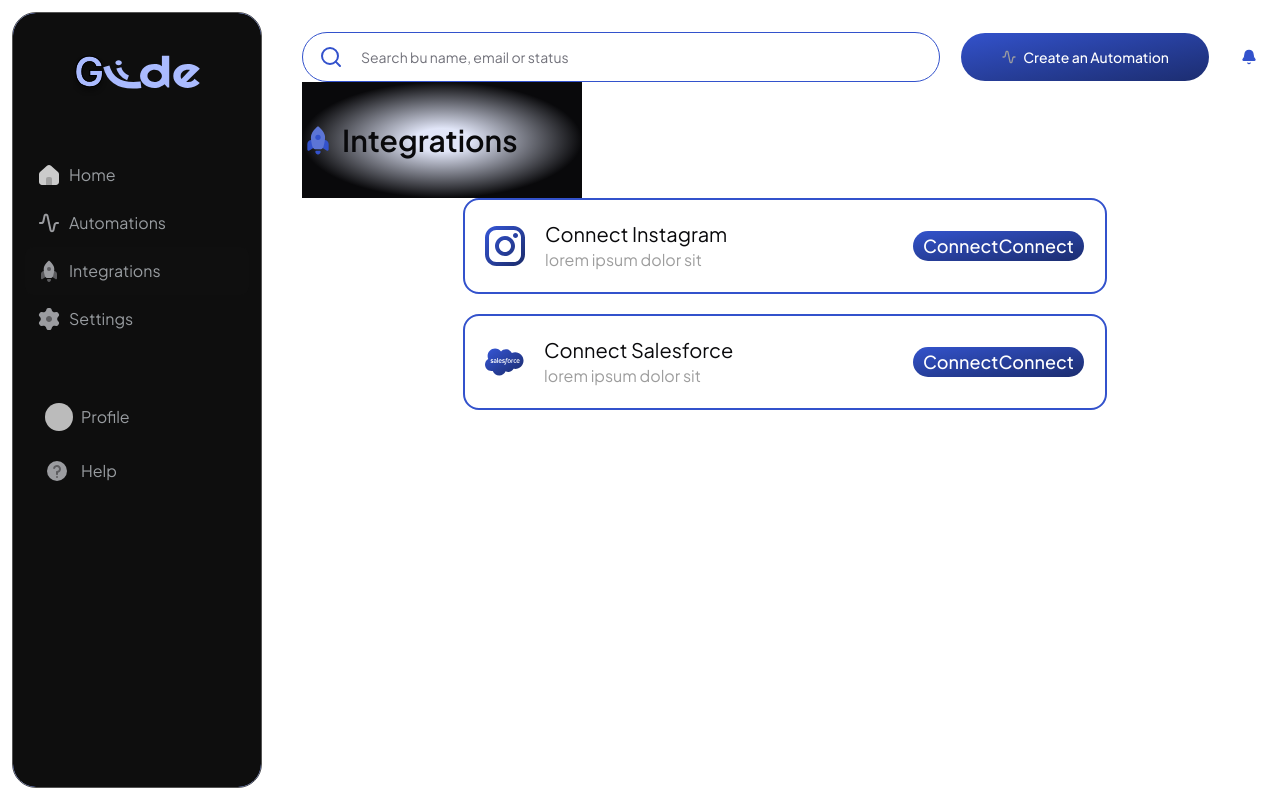
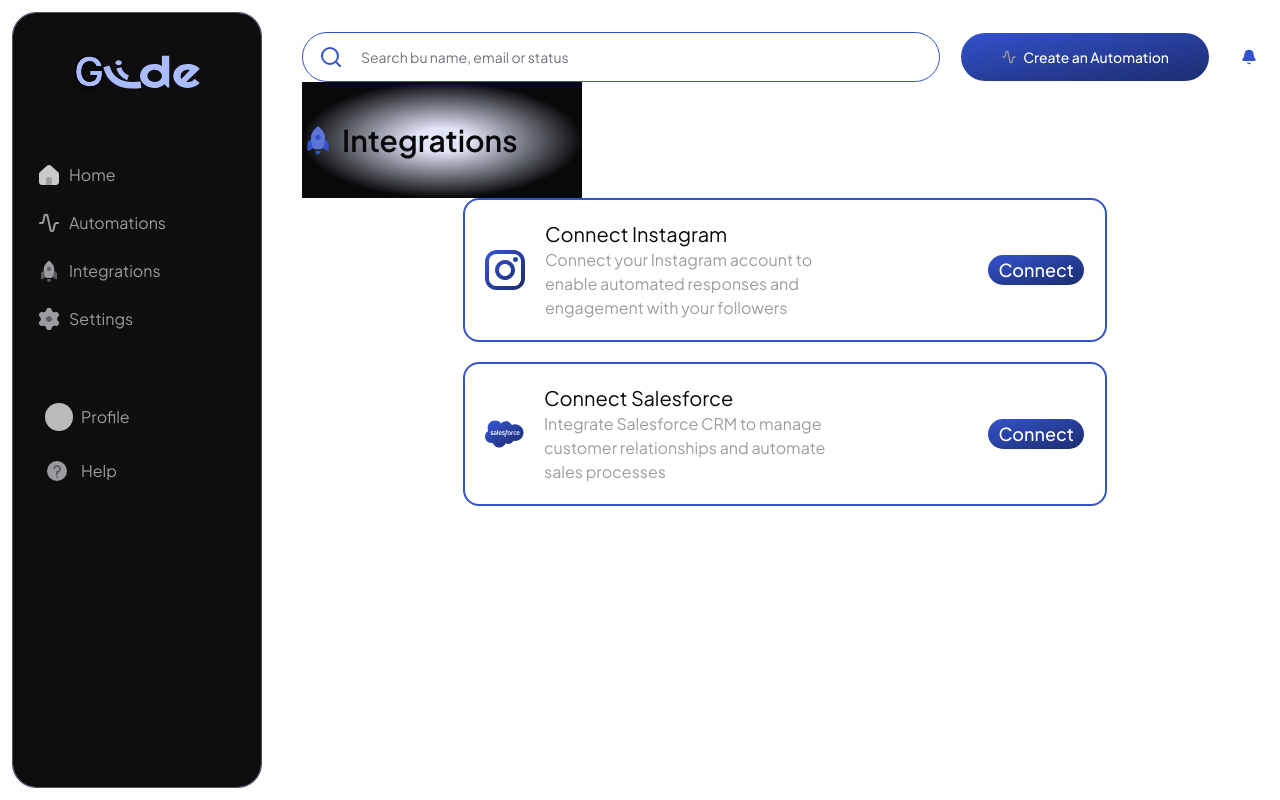
Before and after one commit to ChinmayDaroliya/Glide, a Next.js app: page /dashboard/1/integrations in a window 1280 px wide. Built offline with nearby package versions, Linux system fonts and the light colour scheme; no server answers; the database is empty; sample sign-in values are in the browser's storage; some icons are missing.

Commit message:
solved the integration naming issue and slug name in home page

```diff
--- a/src/app/(protected)/callback/instagram/page.tsx
+++ b/src/app/(protected)/callback/instagram/page.tsx
@@ -13,7 +13,8 @@ const Page = async({searchParams:{code}}: Props) => {
         console.log(code)
         const user = await onIntegrate(code.split("#_")[0])
         if(user.status === 200){
-            return redirect(`/dashboard/${user.data?.firstname}${user.data?.lastname}/integrations`)
+            const fullName = user.data?.firstname + (user.data?.lastname ? user.data.lastname : '')
+            return redirect(`/dashboard/${fullName}/integrations`)
         }
     }
 
--- a/src/app/(protected)/dashboard/[slug]/integrations/_components/integration-card/index.tsx
+++ b/src/app/(protected)/dashboard/[slug]/integrations/_components/integration-card/index.tsx
@@ -44,7 +44,6 @@ const IntegrationCard = ({title,description,icon,strategy}: Props) => {
             to-[#1C2D70] hover:opacity-70 transition duration-100'
         >
             {integrated ? 'Connected':'Connect'}
-            Connect
         </Button>
     </div>
   )
--- a/src/app/(protected)/dashboard/page.tsx
+++ b/src/app/(protected)/dashboard/page.tsx
@@ -7,7 +7,8 @@ type Props = {}
 const Page = async (props: Props) => {
   const user = await onBoardUser()
   if (user.status === 200 || user.status === 201) {
-    return redirect(`dashboard/${user.data?.firstname}${user.data?.lastname}`)
+    const fullName = user.data?.firstname + (user.data?.lastname ? user.data.lastname : '')
+    return redirect(`dashboard/${fullName}`)
   }
 
   return redirect('/sign-in')
--- a/src/components/global/bread-crumbs/main-bread-crumb/index.tsx
+++ b/src/components/global/bread-crumbs/main-bread-crumb/index.tsx
@@ -13,7 +13,7 @@ const MainBreadCrumb = ({page, slug}: Props) => {
         <div className='flex justify-center w-full' >
             <div className='radial--gradient w-4/12 py-5 lg:py-10 flex flex-col items-center'>
                 <p className='text-text-secondary text-lg'>Welcome back </p>
-                <h2 className='capitalize text-4xl font-medium'>{slug}!</h2>
+                <h2 className='capitalize text-4xl font-medium'>{slug?.replace('null', '')}!</h2>
             </div>
         </div>
         )}
--- a/src/constants/integrations.tsx
+++ b/src/constants/integrations.tsx
@@ -11,12 +11,12 @@ type Props = {
 export const INTEGRATION_CARD: Props[] = [
     {
         title: 'Connect Instagram',
-        description: 'lorem ipsum dolor sit',
+        description: 'Connect your Instagram account to enable automated responses and engagement with your followers',
         icon: <InstagramDuoToneBlue/>,
         strategy: 'INSTAGRAM',
     },{
         title: 'Connect Salesforce',
-        description: 'lorem ipsum dolor sit',
+        description: 'Integrate Salesforce CRM to manage customer relationships and automate sales processes',
         icon: <SalesForceDuoToneBlue/>,
         strategy: 'CRM',
     }
```
